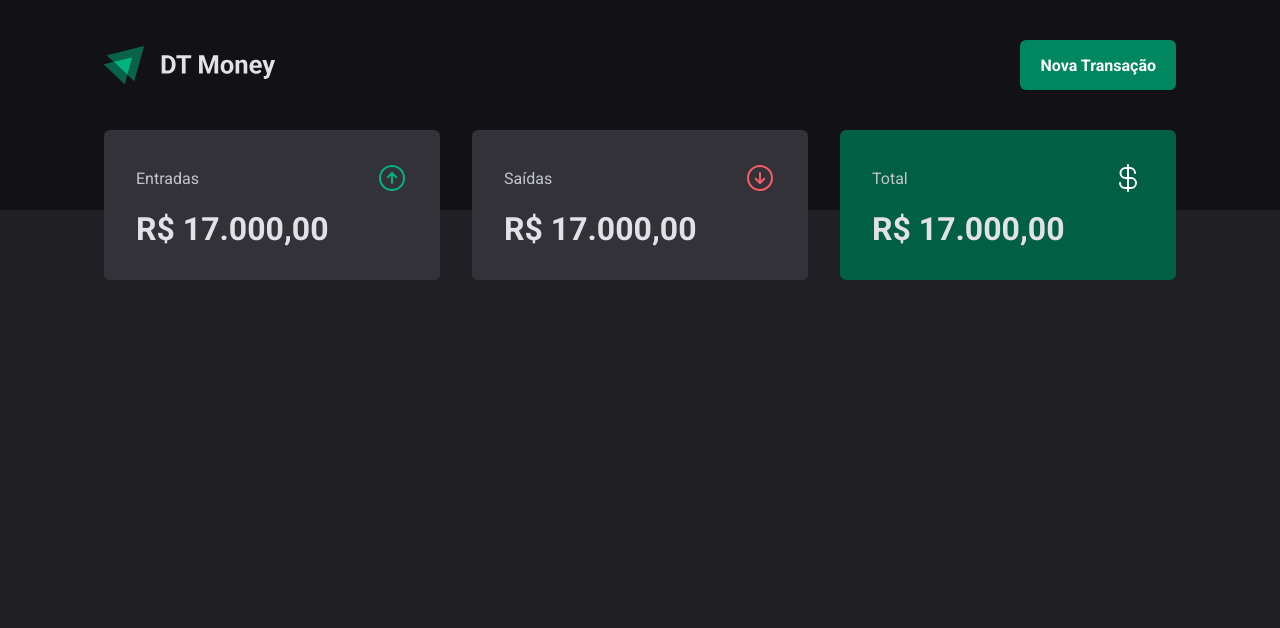
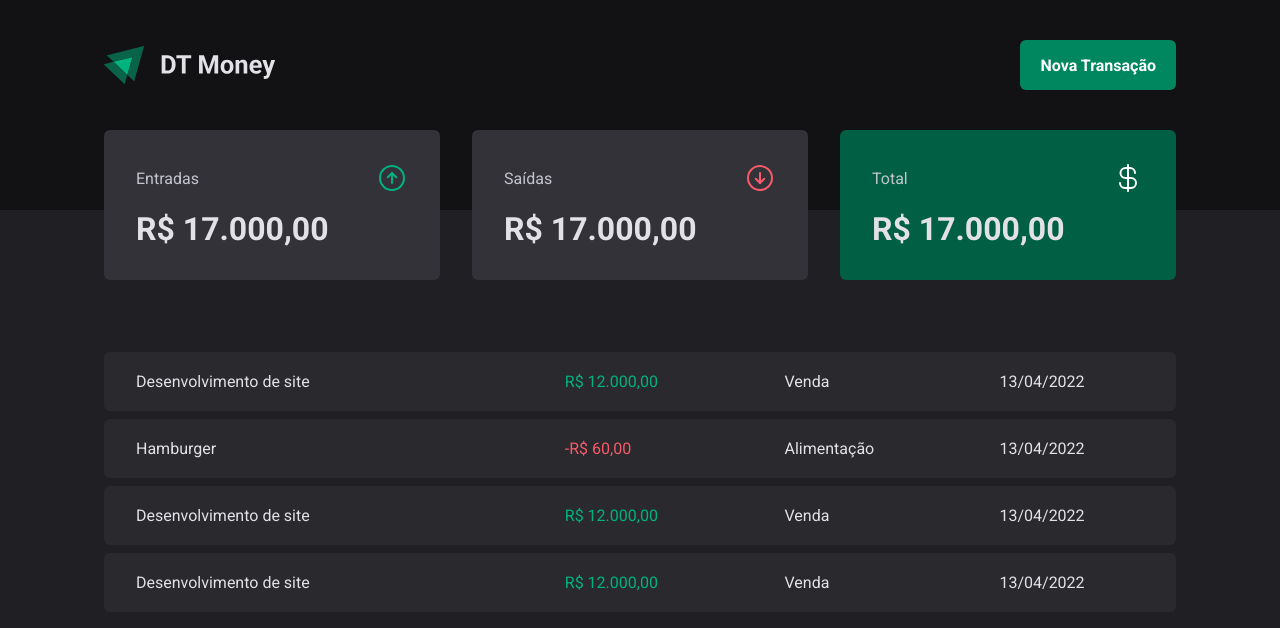
Before and after one commit to thiagocdn/ignite-03-dt-money, a React (Vite) app: page / in a window 1280 px wide. Shown: the top 628 px of the page. Built offline with nearby package versions, Linux system fonts and the light colour scheme.

Commit message:
Created table

```diff
--- a/src/pages/transactions/index.tsx
+++ b/src/pages/transactions/index.tsx
@@ -1,11 +1,55 @@
 import { Header } from '../../components/header'
 import { Summary } from '../../components/summary'
+import {
+  PriceHightlight,
+  TransactionsContainer,
+  TransactionsTable,
+} from './styles'
 
 export function Transactions() {
   return (
     <div>
       <Header />
       <Summary />
+
+      <TransactionsContainer>
+        <TransactionsTable>
+          <tbody>
+            <tr>
+              <td width="40%">Desenvolvimento de site</td>
+              <td>
+                <PriceHightlight variant="income">R$ 12.000,00</PriceHightlight>
+              </td>
+              <td>Venda</td>
+              <td>13/04/2022</td>
+            </tr>
+            <tr>
+              <td width="40%">Hamburger</td>
+              <td>
+                <PriceHightlight variant="outcome">-R$ 60,00</PriceHightlight>
+              </td>
+              <td>Alimentação</td>
+              <td>13/04/2022</td>
+            </tr>
+            <tr>
+              <td width="40%">Desenvolvimento de site</td>
+              <td>
+                <PriceHightlight variant="income">R$ 12.000,00</PriceHightlight>
+              </td>
+              <td>Venda</td>
+              <td>13/04/2022</td>
+            </tr>
+            <tr>
+              <td width="40%">Desenvolvimento de site</td>
+              <td>
+                <PriceHightlight variant="income">R$ 12.000,00</PriceHightlight>
+              </td>
+              <td>Venda</td>
+              <td>13/04/2022</td>
+            </tr>
+          </tbody>
+        </TransactionsTable>
+      </TransactionsContainer>
     </div>
   )
 }
--- a/src/pages/transactions/styles.ts
+++ b/src/pages/transactions/styles.ts
@@ -0,0 +1,42 @@
+import styled from 'styled-components'
+
+export const TransactionsContainer = styled.main`
+  width: 100%;
+  max-width: 1120px;
+  margin: 4rem auto 0;
+  padding: 0 1.5rem;
+`
+
+export const TransactionsTable = styled.table`
+  width: 100%;
+  border-collapse: separate;
+  border-spacing: 0 0.5rem;
+  /* margin-top: 1.5rem; */
+
+  td {
+    padding: 1.25rem 2rem;
+    background: ${(props) => props.theme['gray-700']};
+
+    &:first-child {
+      border-top-left-radius: 6px;
+      border-bottom-left-radius: 6px;
+    }
+
+    &:last-child {
+      border-top-right-radius: 6px;
+      border-bottom-right-radius: 6px;
+    }
+  }
+`
+
+interface PriceHightlightProps {
+  variant: 'income' | 'outcome'
+}
+
+export const PriceHightlight = styled.span<PriceHightlightProps>`
+  color: ${(props) => {
+    if (props.variant === 'income') return props.theme['green-300']
+    if (props.variant === 'outcome') return props.theme['red-300']
+    return props.theme['gray-100']
+  }};
+`
```
